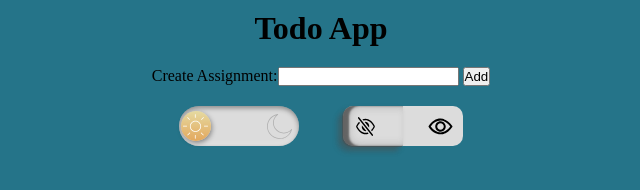
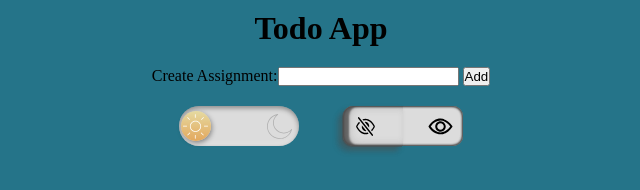
Before and after one commit to DumbBeetle/GoCode-Work, a plain HTML site: page src/Exercise 19 - JS DOM Todo App/index.html in a window 1280 px wide. Shown: the full height of the page, 319-959 px from the left. Drawn offline with Linux system fonts and the light colour scheme.

Commit message:
better eye toggle shadow

```diff
--- a/src/Exercise 19 - JS DOM Todo App/style.css
+++ b/src/Exercise 19 - JS DOM Todo App/style.css
@@ -111,6 +111,8 @@ body:has(#toggle-darkMode:checked) {
     border-radius: 10px;
     cursor: pointer;
     transition: ease 0.5s;
+    box-shadow: inset 1px 1px 2px rgba(77, 77, 77, 0.8), inset 1px -1px 2px rgba(77, 77, 77, 0.8),
+    inset -1px 1px 2px rgba(77, 77, 77, 0.8), inset -1px -1px 2px rgba(77, 77, 77, 0.8);
 }
 
 .label-done::after {
```
